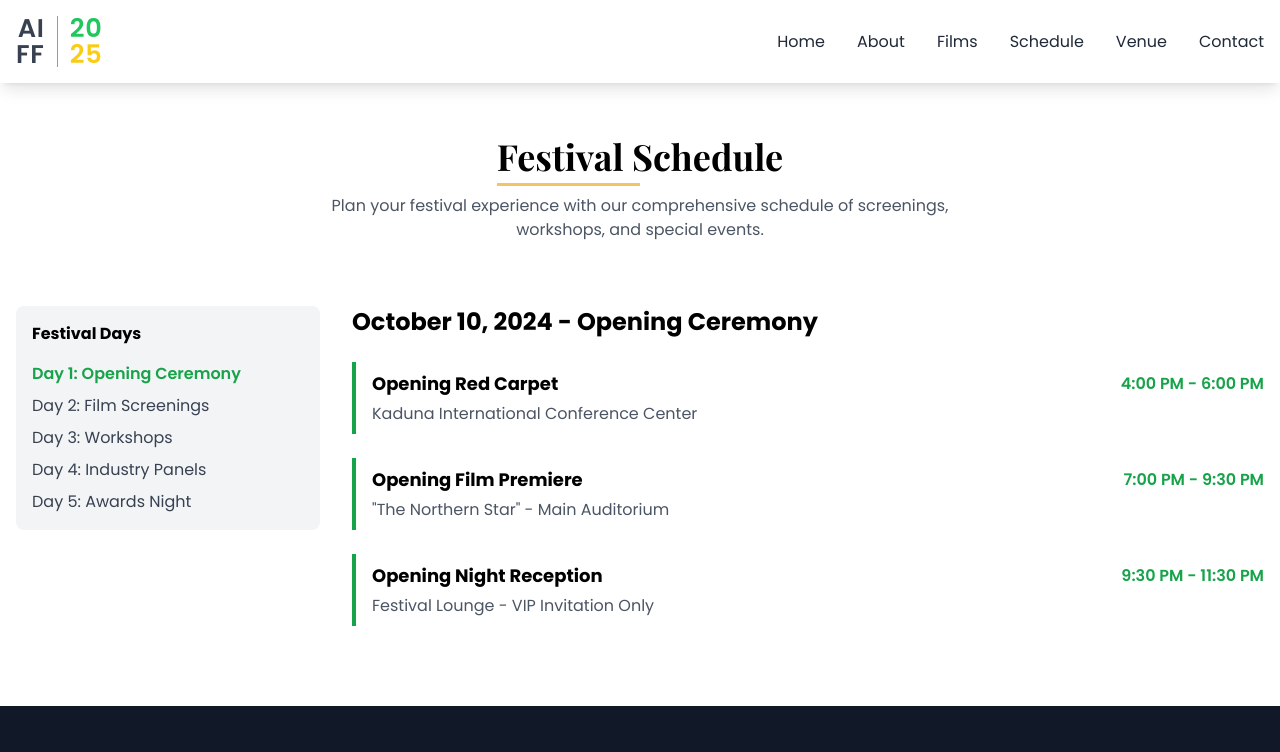
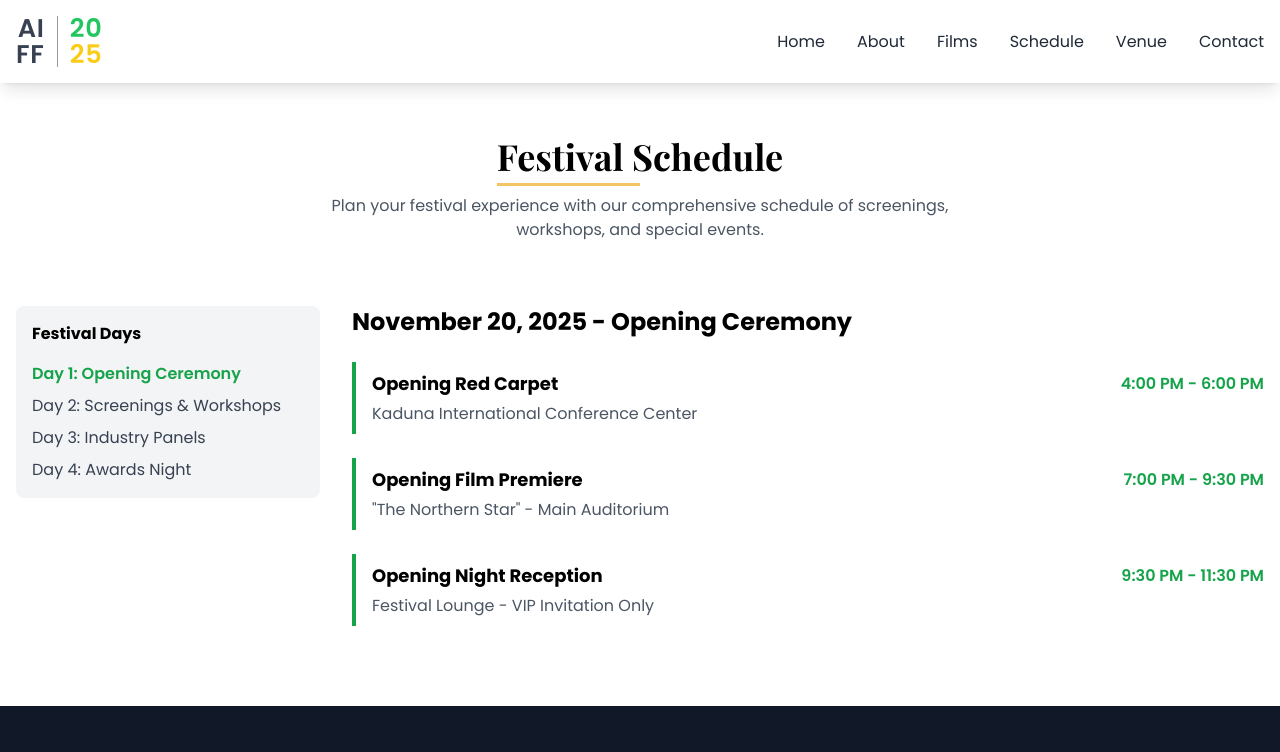
Before and after one commit to codedjade003/AIFF, a React (Vite) app in the folder aiff-website/: page /schedule in a window 1280 px wide. Shown: the top 752 px of the page. Built offline with nearby package versions, Linux system fonts and the light colour scheme.

Commit message:
fixed schedule

```diff
--- a/aiff-website/src/pages/Hero.jsx
+++ b/aiff-website/src/pages/Hero.jsx
@@ -10,7 +10,7 @@ const Hero = () => {
   });
 
   useEffect(() => {
-    const targetDate = new Date("2025-10-10T10:00:00");
+    const targetDate = new Date("2025-11-20T10:00:00");
 
     const updateCountdown = () => {
       const now = new Date();
@@ -49,9 +49,9 @@ const Hero = () => {
   <div className="absolute inset-0 bg-black/50 z-0" />
   <div className="relative z-10 max-w-7xl w-full px-4 text-center">
         <div className="mb-8">
-          <span className="bg-green-600 text-white px-4 py-1 rounded-full text-sm font-semibold">
-            October 10–15, 2025
-          </span>
+        <span className="bg-green-600 text-white px-4 py-1 rounded-full text-sm font-semibold">
+          November 20–23, 2025
+        </span>
         </div>
         <h1 className="text-4xl md:text-6xl font-bold mb-6 text-shadow-lg">
           Arewa International Film Festival
--- a/aiff-website/src/pages/Schedule.jsx
+++ b/aiff-website/src/pages/Schedule.jsx
@@ -1,12 +1,12 @@
 import React, { useState } from 'react';
 
 const days = [
-  { id: 'day1', label: 'Day 1: Opening Ceremony', date: 'October 10, 2024' },
-  { id: 'day2', label: 'Day 2: Film Screenings', date: 'October 11, 2024' },
-  { id: 'day3', label: 'Day 3: Workshops', date: 'October 12, 2024' },
-  { id: 'day4', label: 'Day 4: Industry Panels', date: 'October 13, 2024' },
-  { id: 'day5', label: 'Day 5: Awards Night', date: 'October 14, 2024' },
+  { id: 'day1', label: 'Day 1: Opening Ceremony', date: 'November 20, 2025' },
+  { id: 'day2', label: 'Day 2: Screenings & Workshops', date: 'November 21, 2025' },
+  { id: 'day3', label: 'Day 3: Industry Panels', date: 'November 22, 2025' },
+  { id: 'day4', label: 'Day 4: Awards Night', date: 'November 23, 2025' },
 ];
+
 
 const Schedule = () => {
   const [activeDay, setActiveDay] = useState('day1');
@@ -51,7 +51,7 @@ const Schedule = () => {
           <div className="md:w-3/4">
             {activeDay === 'day1' && (
           <ScheduleDay
-                title="October 10, 2024 - Opening Ceremony"
+            title="November 20, 2025 - Opening Ceremony"
             events={[
               {
                 time: '4:00 PM - 6:00 PM',
@@ -74,7 +74,7 @@ const Schedule = () => {
 
             {activeDay === 'day2' && (
             <ScheduleDay
-                title="October 11, 2024 - Film Screenings"
+              title="November 21, 2025 - Screenings & Workshops"
               events={[
                 {
                   time: '10:00 AM - 12:30 PM',
@@ -82,14 +82,29 @@ const Schedule = () => {
                   location: 'Auditorium 1 & 2 - Various Short Films',
                 },
                 {
+                  time: '1:00 PM - 3:00 PM',
+                  title: 'Screenwriting for African Stories',
+                  location: 'Workshop Room B - With renowned Nigerian writers',
+                },
+                {
                   time: '2:00 PM - 4:30 PM',
                   title: 'Afternoon Screenings Block B',
                   location: 'Auditorium 1 - Feature Films',
                 },
                 {
+                  time: '4:00 PM - 6:00 PM',
+                  title: 'Cinematography Masterclass',
+                  location: 'Workshop Room A - Led by award-winning cinematographer',
+                },
+                {
                   time: '6:00 PM - 9:00 PM',
                   title: 'Evening Screenings Block C',
                   location: 'Main Auditorium - International Selections',
+                },
+                {
+                  time: '7:00 PM - 9:00 PM',
+                  title: 'Indie Film Financing Panel',
+                  location: 'Main Conference Hall - Producers and investors discuss funding',
                 },
               ]}
             />
@@ -97,31 +112,7 @@ const Schedule = () => {
 
             {activeDay === 'day3' && (
             <ScheduleDay
-                title="October 12, 2024 - Workshops"
-                events={[
-                  {
-                    time: '10:00 AM - 12:00 PM',
-                    title: 'Cinematography Masterclass',
-                    location: 'Workshop Room A - Led by award-winning cinematographer',
-                  },
-                  {
-                    time: '1:00 PM - 3:00 PM',
-                    title: 'Screenwriting for African Stories',
-                    location: 'Workshop Room B - With renowned Nigerian writers',
-                  },
-                  {
-                    time: '4:00 PM - 6:00 PM',
-                    title: 'Indie Film Financing Panel',
-                    location: 'Main Conference Hall - Producers and investors discuss funding',
-                  },
-                ]}
-              />
-            )}
-
-            {/* Placeholder components for future days */}
-            {activeDay === 'day4' && (
-              <ScheduleDay
-                title="October 13, 2024 - Industry Panels"
+              title="November 22, 2025 - Industry Panels"
               events={[
                 {
                   time: '10:00 AM - 12:30 PM',
@@ -137,9 +128,10 @@ const Schedule = () => {
             />
             )}
 
-            {activeDay === 'day5' && (
+            {/* Placeholder components for future days */}
+            {activeDay === 'day4' && (
             <ScheduleDay
-                title="October 14, 2024 - Awards Night"
+              title="November 23, 2025 - Awards Night"
               events={[
                 {
                   time: '7:00 PM - 10:00 PM',
```
Lines whose indentation alone changed are shown as unchanged.
